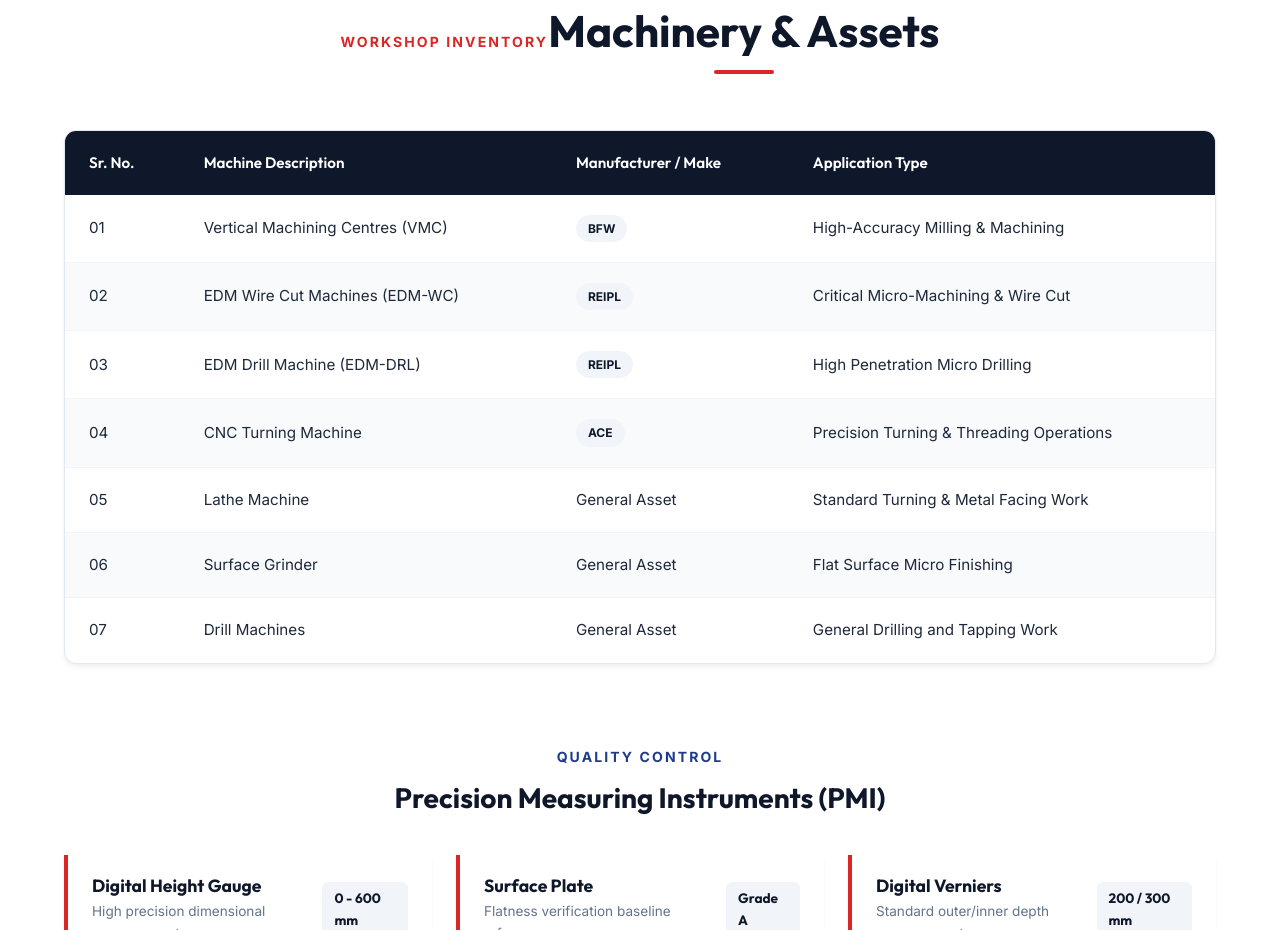
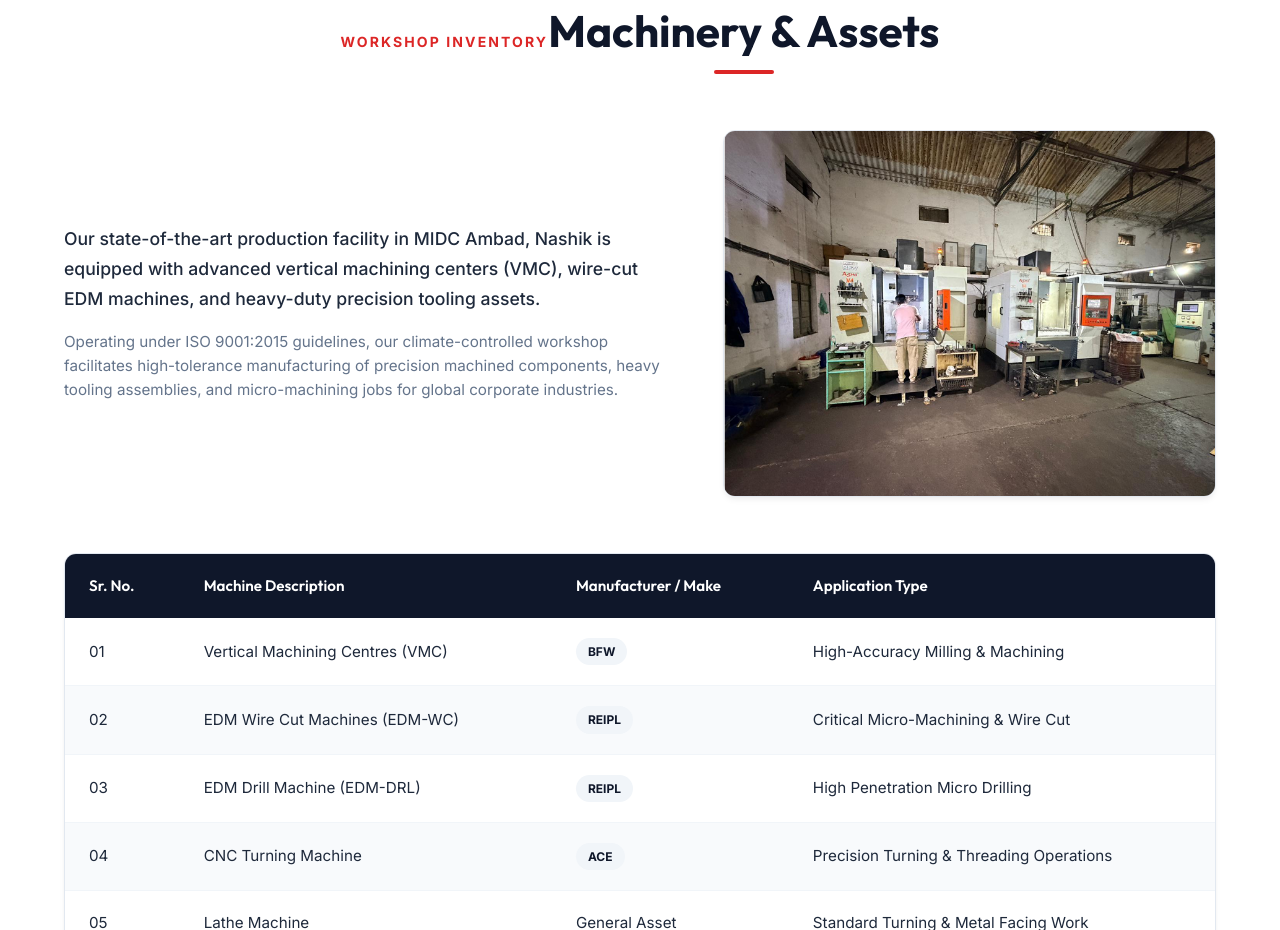
Before and after one commit to kulkarniaditya2401-png/Avadhoot-Enterprises, a React (Vite) app in the folder client/: page / in a window 1280 px wide. Shown: the part 2420-3350 px from the top of the page. Built offline with nearby package versions, Linux system fonts and the light colour scheme; no server answers.

Commit message:
Style: Add actual workshop floor photo intro section to Machinery section

```diff
--- a/client/src/components/Machinery.jsx
+++ b/client/src/components/Machinery.jsx
@@ -1,4 +1,5 @@
 import React, { useState, useEffect } from 'react';
+import workshopImg from '../assets/workshop.png';
 
 const Machinery = () => {
     const [machinery, setMachinery] = useState([]);
@@ -65,6 +66,32 @@ const Machinery = () => {
                     <h2 className="section-title">Machinery & Assets</h2>
                 </div>
 
+                <div className="machinery-intro-grid" style={{ marginBottom: '3.5rem' }}>
+                    <div className="machinery-intro-text">
+                        <p style={{ fontSize: '1.1rem', color: 'var(--text-main)', lineHeight: '1.7', marginBottom: '1rem', fontWeight: '500' }}>
+                            Our state-of-the-art production facility in MIDC Ambad, Nashik is equipped with advanced vertical machining centers (VMC), wire-cut EDM machines, and heavy-duty precision tooling assets.
+                        </p>
+                        <p style={{ color: 'var(--text-muted)', lineHeight: '1.6', fontSize: '0.95rem' }}>
+                            Operating under ISO 9001:2015 guidelines, our climate-controlled workshop facilitates high-tolerance manufacturing of precision machined components, heavy tooling assemblies, and micro-machining jobs for global corporate industries.
+                        </p>
+                    </div>
+                    <div className="machinery-intro-image">
+                        <img
+                            src={workshopImg}
+                            alt="Avadhoot Enterprises Workshop Floor VMC Machining Center"
+                            style={{
+                                width: '100%',
+                                height: 'auto',
+                                borderRadius: 'var(--border-radius-md)',
+                                boxShadow: 'var(--shadow-md)',
+                                border: '1px solid var(--bg-light-3)',
+                                transition: 'var(--transition-normal)'
+                            }}
+                            className="workshop-photo"
+                        />
+                    </div>
+                </div>
+
                 <div className="table-responsive">
                     <table className="machinery-table" aria-label="Machinery and Assets of Avadhoot Enterprises">
                         <thead>
--- a/client/src/index.css
+++ b/client/src/index.css
@@ -726,6 +726,26 @@ ul {
 /* ==========================================================================
    MACHINERY & ASSETS
    ========================================================================== */
+.machinery-intro-grid {
+    display: grid;
+    grid-template-columns: 1fr;
+    gap: 2rem;
+    align-items: center;
+}
+
+@media (min-width: 768px) {
+    .machinery-intro-grid {
+        grid-template-columns: 1.1fr 0.9fr;
+        gap: 3.5rem;
+    }
+}
+
+.workshop-photo:hover {
+    transform: scale(1.02);
+    box-shadow: var(--shadow-lg) !important;
+    border-color: var(--secondary) !important;
+}
+
 .table-responsive {
     width: 100%;
     overflow-x: auto;
```
Also changed, not shown: client/src/assets/workshop.png (added).
